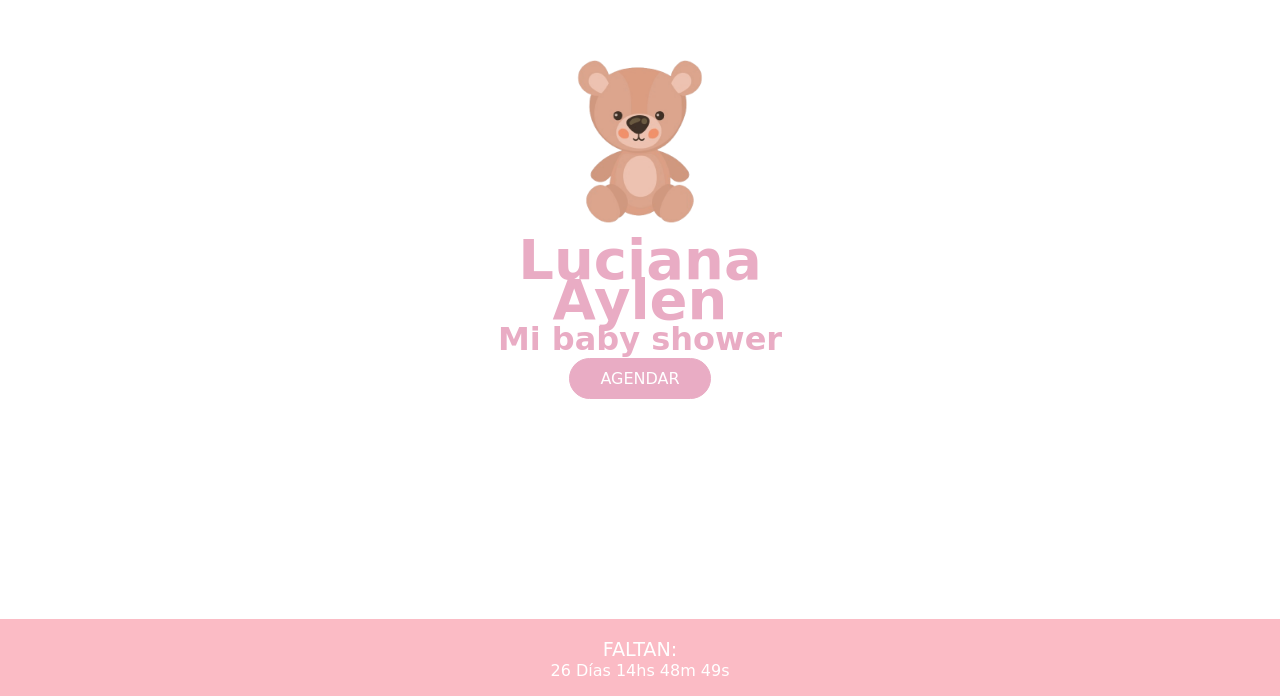
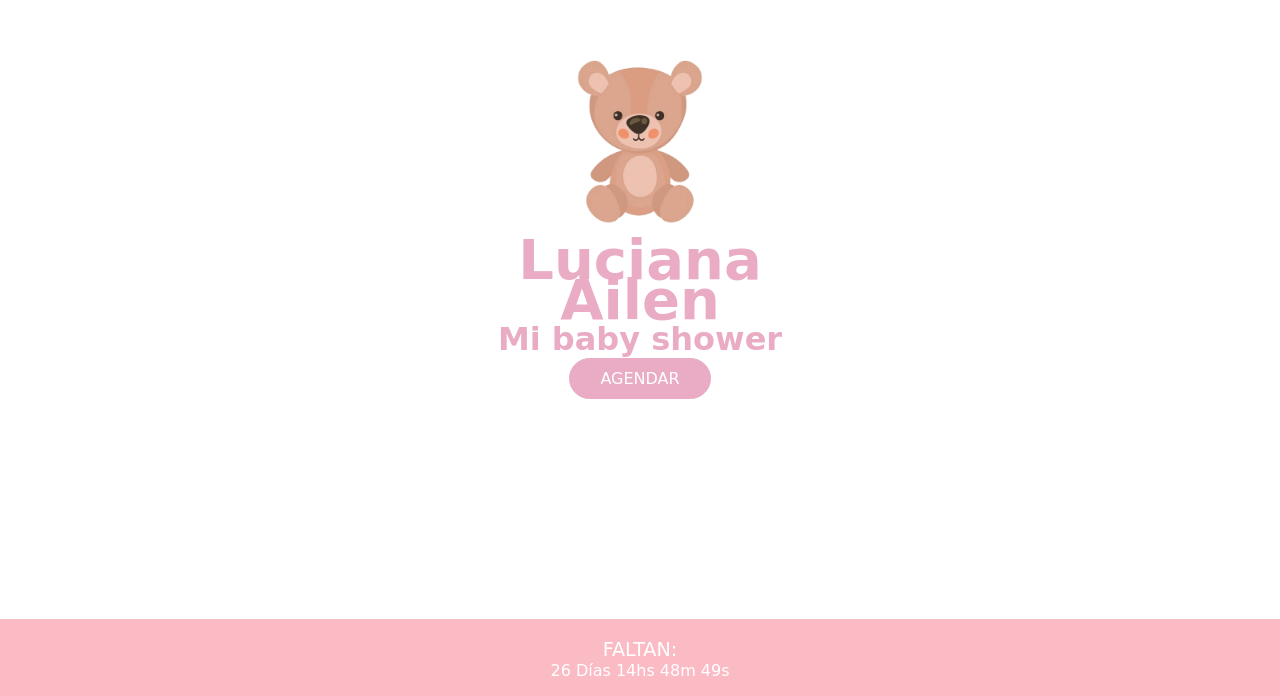
Before and after one commit to invitacionesweb/Baby-shower-Luciana, a plain HTML site: page index.html in a window 1280 px wide. Shown: the part 101-797 px from the top of the page. Drawn offline with nearby package versions, Linux system fonts and the light colour scheme; a web font is replaced by a local one.

Commit message:
modif
modif

```diff
--- a/index.html
+++ b/index.html
@@ -18,7 +18,7 @@
             <div class="infoimportante">
                 <img src="./img/icon-1.png" alt="">
 
-                  <h1>Luciana Aylen</h1>
+                  <h1>Luciana Ailen</h1>
                 <H2>Mi baby shower</H2>
 
                 <a class="boton2" target="_blank"  href="http://evt.to/asidimudw">AGENDAR</a>
```
